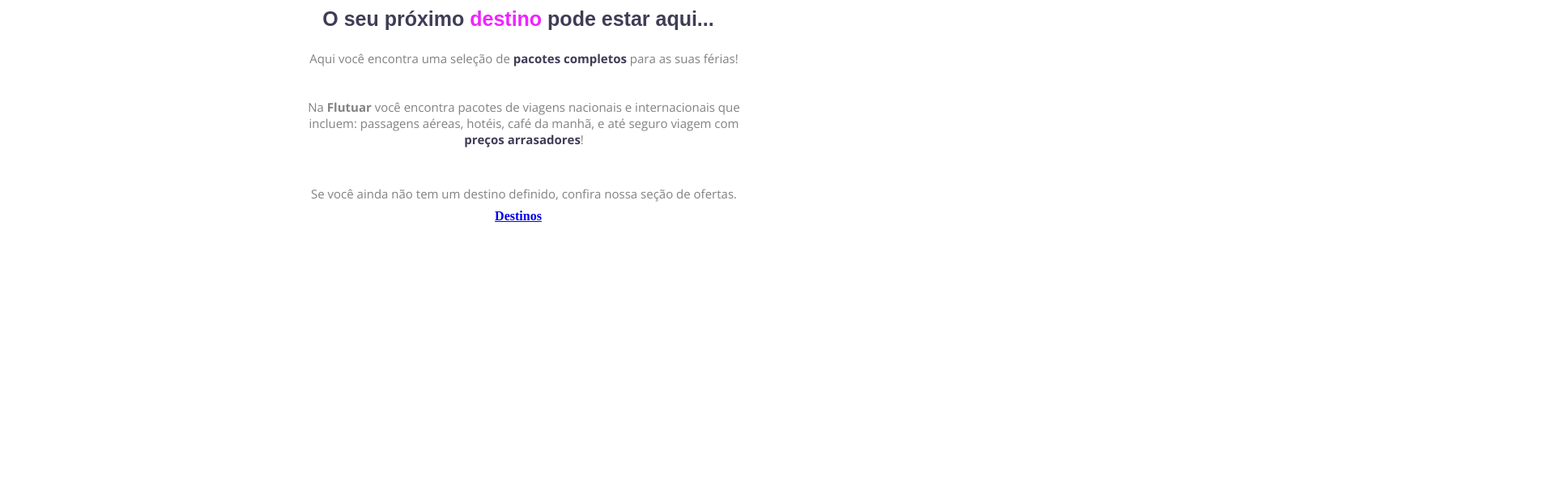
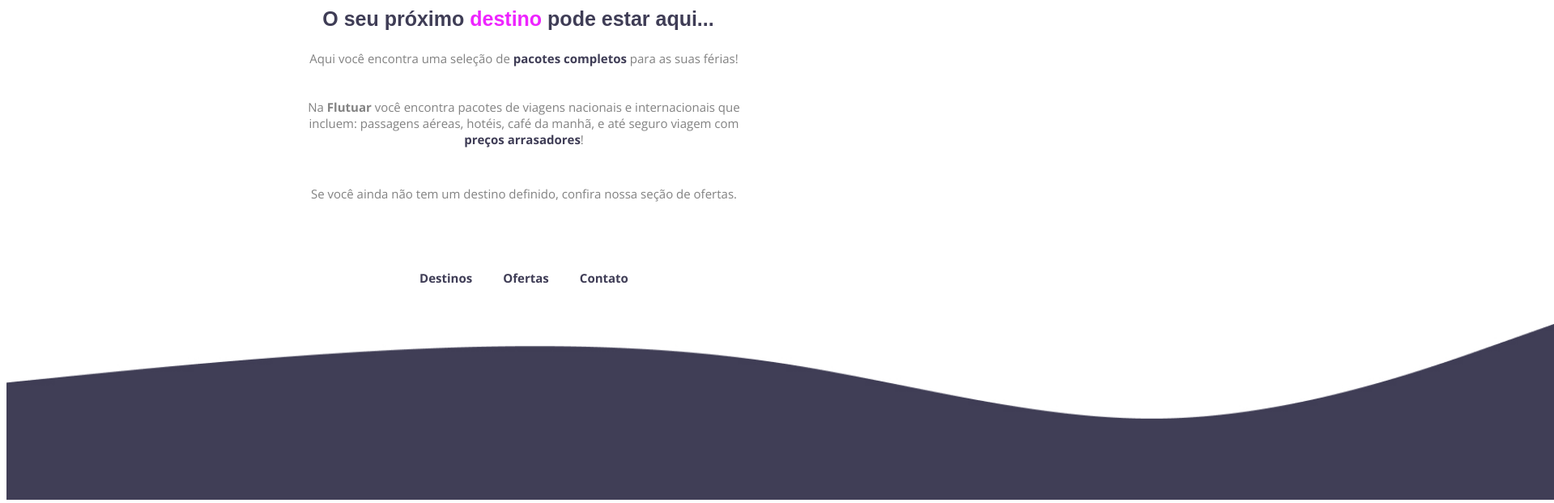
Before and after one commit to FelipeBS584/projetoextra, a plain HTML site: page assets/index.html in a window 1280 px wide. Shown: the part 324-945 px from the top of the page at 81% size, 1919 px wide, since content can reach past the window. Before the commit the page ends 800 px from the top, so only its background shows below. Drawn offline with nearby package versions, Linux system fonts and the light colour scheme.

Commit message:
terminando com ondas e ajeitando footer

```diff
--- a/assets/index.html
+++ b/assets/index.html
@@ -8,7 +8,7 @@
 
   <meta charset="UTF-8">
   <meta name="viewport" content="width=device-width, initial-scale=1.0">
-  <title>Projeto Extra</title>
+  <title>Destinos</title>
   <link href="https://fonts.googleapis.com/css2?family=Dosis:wght@500&family=Inter:wght@500&display=swap"
   rel="stylesheet">
   <link rel="stylesheet" href="style.css"/>
@@ -35,15 +35,21 @@
     </p>
    </div>
    <div id="footer">
-    <a href="https://www.decolar.com/"><strong id="destino rodape">Destinos</strong></a>
 
+    <p ><strong id="destinos1">
+      <br>
+      <br>
+      <br>
+      Destinos &ensp; &ensp; &ensp;
+      Ofertas &ensp; &ensp; &ensp;
+      Contato</strong>
+    </p>
 
+    <img
+      id="Wave"
+      src="./Wave.jpg"
+      alt="Ondas azuis">
 
    </div>
-
-
-
-
-
 </body>
 </html>
--- a/assets/style.css
+++ b/assets/style.css
@@ -1,6 +1,8 @@
 body {
   text-align: center;
   margin-top: 64px;
+  margin-bottom: 0px;
+
 }
 
 #main {
@@ -21,7 +23,7 @@ img {
 #destino {
   color: #EE24FF;
 }
-#pacotes {
+#pacotes, #preços {
   color: #3F3D56;
 }
 #preços {
@@ -49,8 +51,18 @@ p {
   color: #828282;
 
 }
-#destinosrodape {
+#destinos1 {
   color: #3F3D56;
   font-family: "Open Sans", sans-serif;
   font-size: 15px;
+  width: 57px;
+  height: 15.17px;
+
 }
+
+
+#Wave {
+  width: 1911px;
+  height: 217px;
+  border-radius: auto;
+}
```
Also changed, not shown: assets/Wave.jpg (added).
